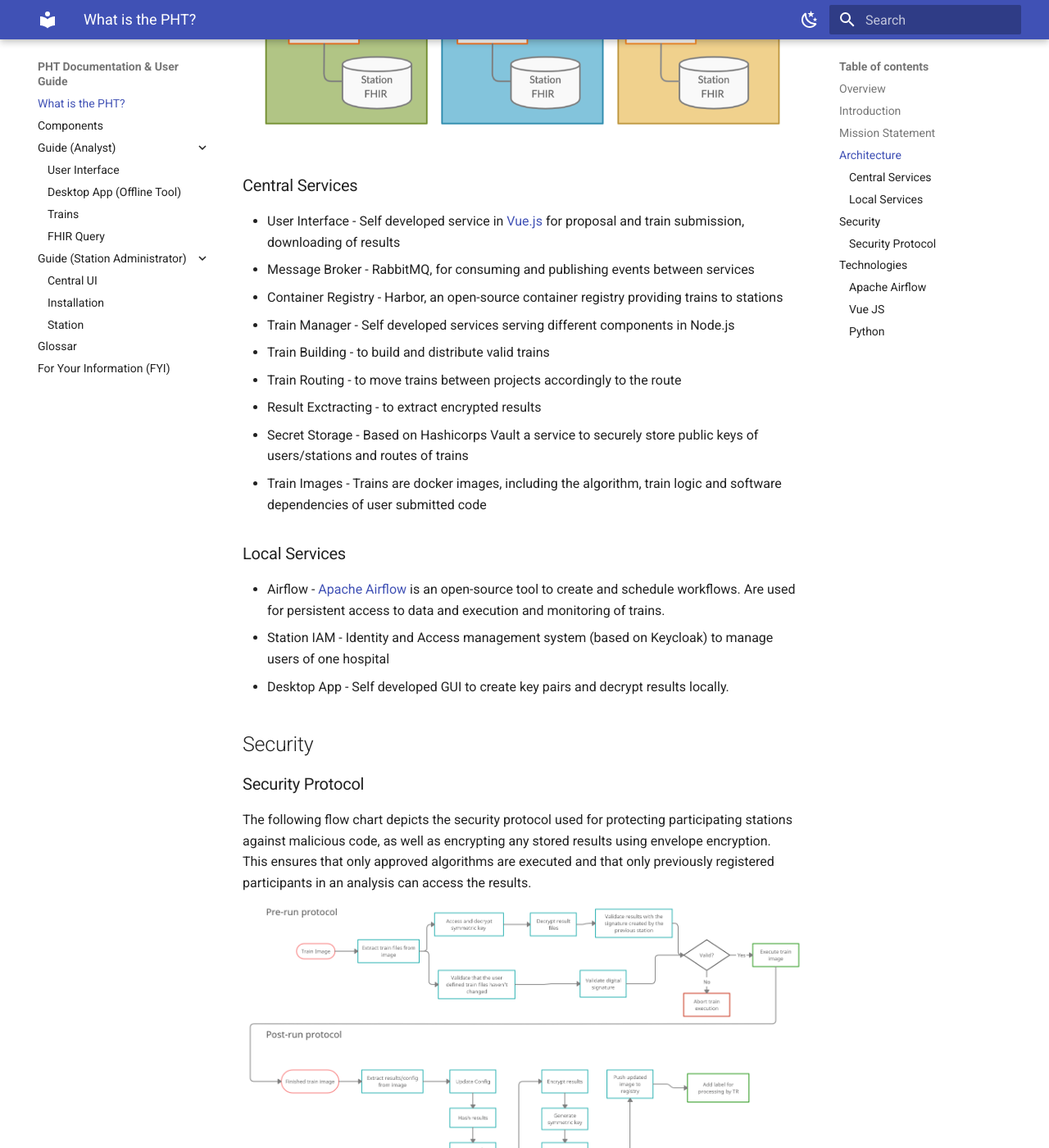
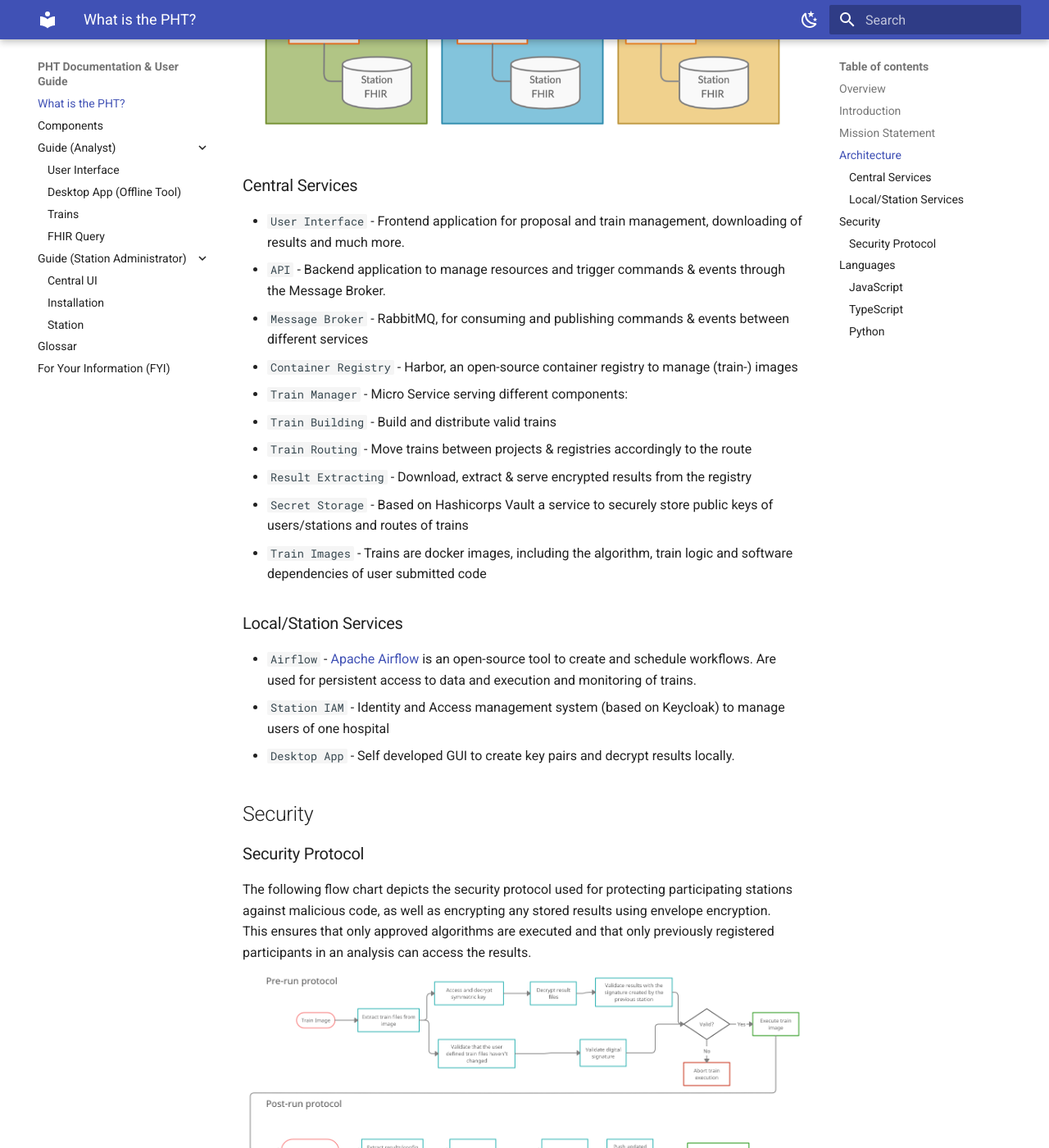
Before and after one commit to PHT-Medic/documentation, an MkDocs documentation site: the page built from docs/index.md, in a window 1280 px wide and 1400 px high, scrolled down 1891 px. Shown: the whole window at 82% size. Built offline with MkDocs 1.6.1 and Material for MkDocs 9.7.7, drawn with Linux system fonts in a browser that asks for light colours; some of the changed text lies outside the part shown.

Commit message:
enhanced overview page

```diff
--- a/docs/index.md
+++ b/docs/index.md
@@ -30,22 +30,23 @@ distributed queries or simple statistics.
 [![Architecture](./images/process_images/execution_short.png)](./images/process_images/execution_short.png)
 
 ### Central Services
-* User Interface - Self developed service in [Vue.js](https://vuejs.org/guide/introduction.html) for proposal and train submission, downloading of results
-* Message Broker - RabbitMQ, for consuming and publishing events between services
-* Container Registry - Harbor, an open-source container registry providing trains to stations
-* Train Manager - Self developed services serving different components in Node.js
-  * Train Building - to build and distribute valid trains
-  * Train Routing - to move trains between projects accordingly to the route
-  * Result Exctracting - to extract encrypted results
-* Secret Storage - Based on Hashicorps Vault a service to securely store public keys of users/stations and routes of trains
-* Train Images - Trains are docker images, including the algorithm, train logic and software dependencies of user submitted code
+* `User Interface` - Frontend application for proposal and train management, downloading of results and much more.
+* `API` - Backend application to manage resources and trigger commands & events through the Message Broker.
+* `Message Broker` - RabbitMQ, for consuming and publishing commands & events between different services
+* `Container Registry` - Harbor, an open-source container registry to manage (train-) images
+* `Train Manager` - Micro Service serving different components:
+  * `Train Building` - Build and distribute valid trains
+  * `Train Routing` - Move trains between projects & registries accordingly to the route
+  * `Result Extracting` - Download, extract & serve encrypted results from the registry
+* `Secret Storage` - Based on Hashicorps Vault a service to securely store public keys of users/stations and routes of trains
+* `Train Images` - Trains are docker images, including the algorithm, train logic and software dependencies of user submitted code
 
-### Local Services
+### Local/Station Services
 
 [comment]: <> (* Station UI - Self developed service, only from local network accessible to trigger train execution and resource monitoring.)
-* Airflow - [Apache Airflow](https://airflow.apache.org/) is an open-source tool to create and schedule workflows. Are used for persistent access to data and execution and monitoring of trains.
-* Station IAM - Identity and Access management system (based on Keycloak) to manage users of one hospital
-* Desktop App - Self developed GUI to create key pairs and decrypt results locally.
+* `Airflow` - [Apache Airflow](https://airflow.apache.org/) is an open-source tool to create and schedule workflows. Are used for persistent access to data and execution and monitoring of trains.
+* `Station IAM` - Identity and Access management system (based on Keycloak) to manage users of one hospital
+* `Desktop App` - Self developed GUI to create key pairs and decrypt results locally.
 ## Security
 
 
@@ -56,21 +57,14 @@ This ensures that only approved algorithms
 are executed and that only previously registered participants in an analysis can access the results.
 [![Security Protocol](./images/process_images/security_protocol.png)](./images/process_images/security_protocol.png)
 
-## Technologies
-### Apache Airflow
-Wikipedia: *Apache Airflow ([https://airflow.apache.org](https://airflow.apache.org/)) is an open-source workflow management
-platform. It started at Airbnb in October 2014 as a solution to manage the company's increasingly complex workflows.
-Creating Airflow allowed Airbnb to programmatically author and
-schedule their workflows and monitor them via the built-in Airflow user interface.From the beginning, the project was made
-open source, becoming an Apache Incubator project in March 2016 and a Top-Level Apache Software Foundation project in January 2019.*
+## Languages
 
-Airflow is written in Python, and workflows are created via Python scripts. Airflow is designed under the principle of
-"configuration as code". While other "configuration as code" workflow platforms exist using markup languages like XML,
-using Python allows developers to import libraries and classes to help them create their workflows.
+### JavaScript
+Wikipedia: *JavaScript ([https://developer.mozilla.org/en/docs/Web/JavaScript](https://developer.mozilla.org/en/docs/Web/JavaScript)) often abbreviated JS, is a programming language that is one of the core technologies of the World Wide Web, alongside HTML and CSS.*
 
-### Vue JS
-Wikipedia: *Vue.js ([https://vuejs.org](https://Vuejs.org/) - commonly referred to as Vue) is an open-source model–view–viewmodel
-front end JavaScript framework for building user interfaces and single-page applications.*
+### TypeScript
+Wikipedia: *TypeScript ([https://www.typescriptlang.org/](https://www.typescriptlang.org/)) is a programming language developed and maintained by Microsoft. It is a strict syntactical superset of JavaScript and adds optional static typing to the language.
+It is designed for the development of large applications and transpiles to JavaScript.*
 
 ### Python
 Wikipedia: *Python ([https://python.org](https://python.org/)) is an interpreted high-level general-purpose programming language. Python's design philosophy emphasizes
```
